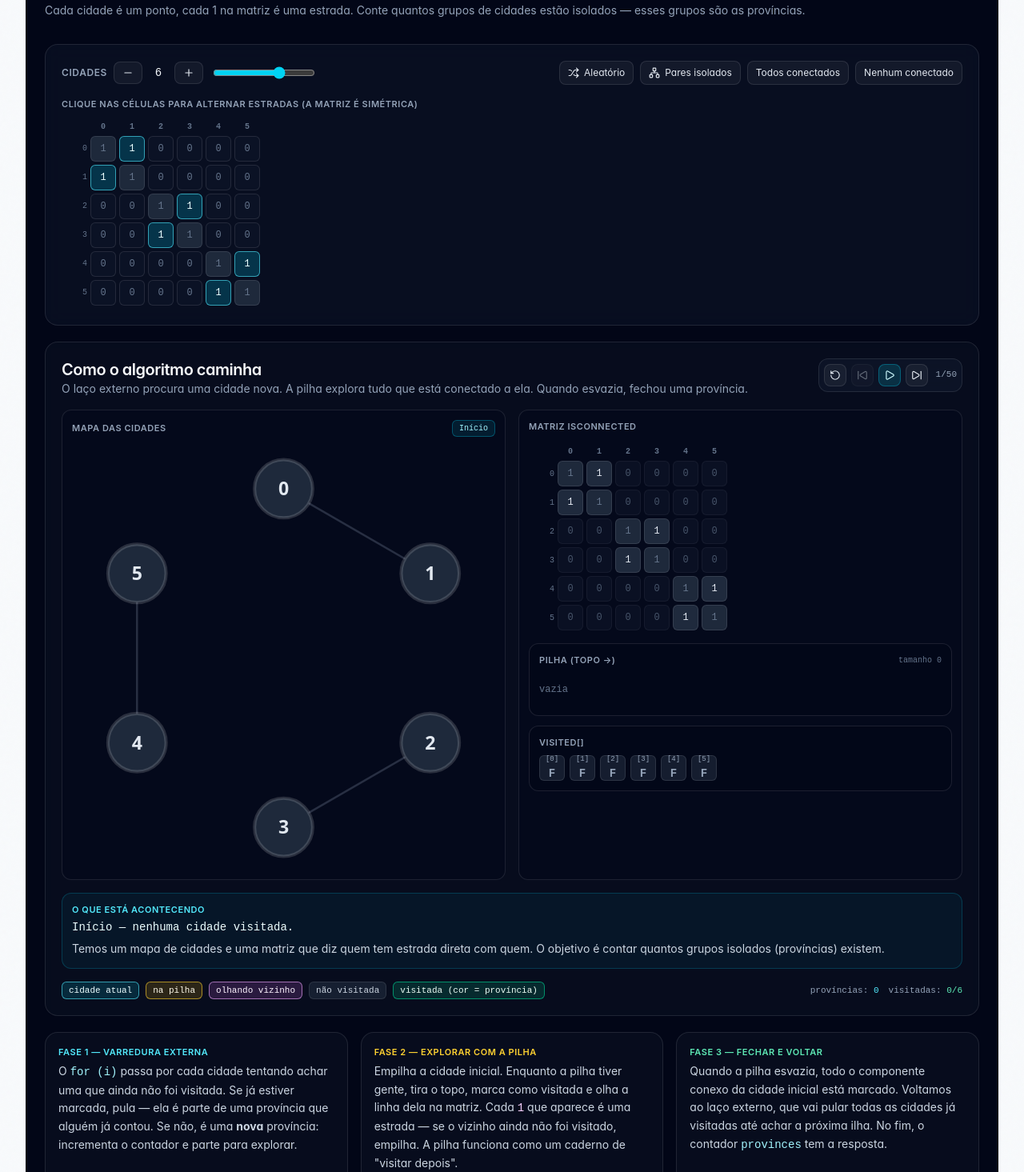
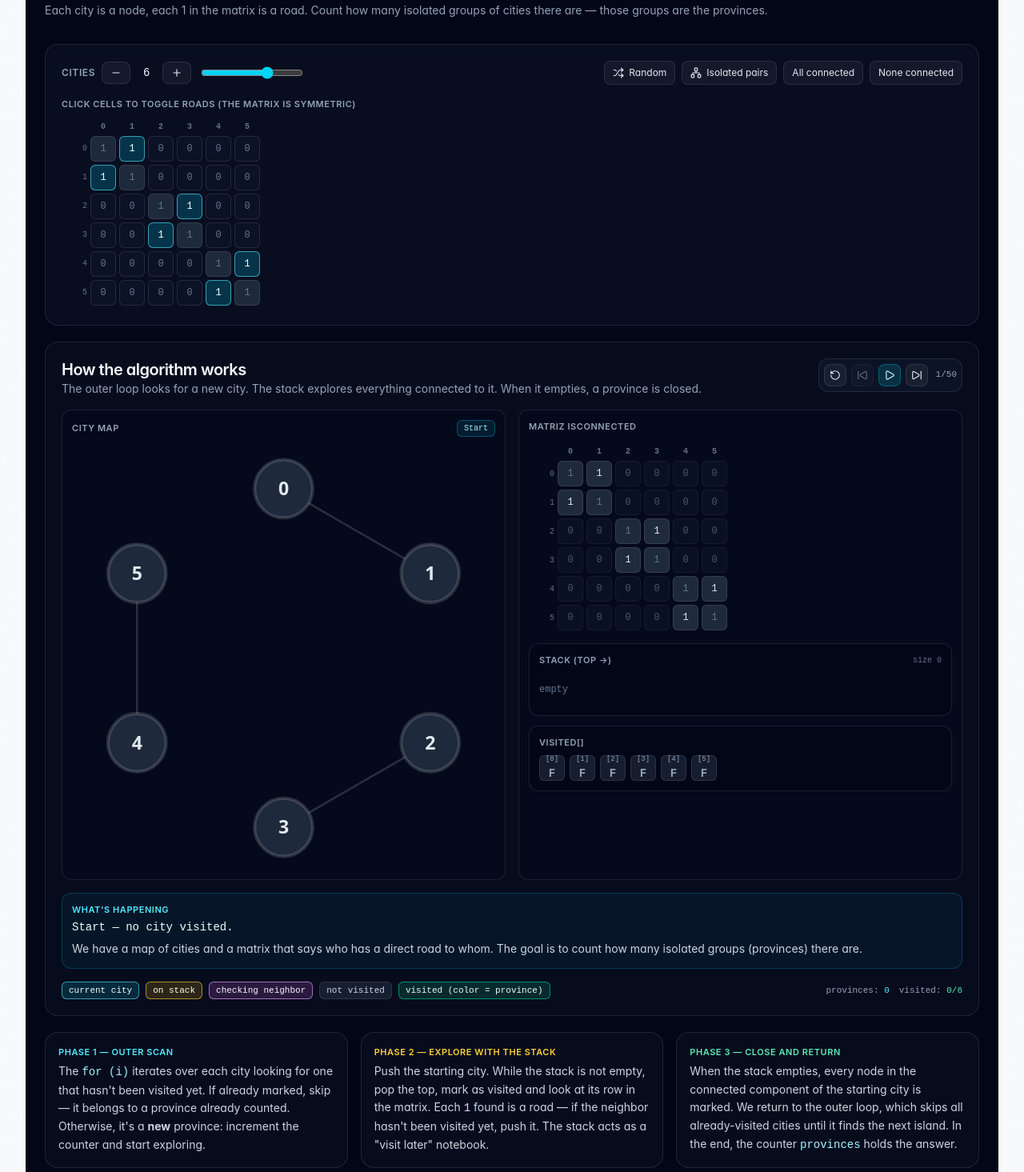
Before and after one commit to rennanribas/rennan-tech-landing, a React (Vite) app: page /provinces in a window 1280 px wide. Shown: the part 165-1630 px from the top of the page at 80% size. Built offline with nearby package versions, Linux system fonts and the light colour scheme.

Commit message:
fix: translated provinces leetcode

```diff
--- a/src/pages/LeetCode.tsx
+++ b/src/pages/LeetCode.tsx
@@ -8,7 +8,6 @@ import {
   Lightbulb,
   Network,
   Sparkles,
-  Timer,
   type LucideIcon,
 } from "lucide-react";
 
--- a/src/pages/Provinces.tsx
+++ b/src/pages/Provinces.tsx
@@ -116,9 +116,9 @@ function buildSnapshots(matrix: number[][]): Snapshot[] {
     scanningJ: null,
     provincesCount: 0,
     phase: "init",
-    note: "Início — nenhuma cidade visitada.",
+    note: "Start — no city visited.",
     explanation:
-      "Temos um mapa de cidades e uma matriz que diz quem tem estrada direta com quem. O objetivo é contar quantos grupos isolados (províncias) existem.",
+      "We have a map of cities and a matrix that says who has a direct road to whom. The goal is to count how many isolated groups (provinces) there are.",
   });
 
   for (let i = 0; i < n; i++) {
@@ -137,8 +137,8 @@ function buildSnapshots(matrix: number[][]): Snapshot[] {
         scanningJ: null,
         provincesCount: provinces,
         phase: "outer",
-        note: `Cidade ${i} já foi visitada — pula.`,
-        explanation: `O laço externo passa pela cidade ${i}, mas ela já foi alcançada por uma busca anterior, então faz parte de uma província já contada.`,
+        note: `City ${i} already visited — skip.`,
+        explanation: `The outer loop reaches city ${i}, but it was already reached by a previous search, so it belongs to an already-counted province.`,
       });
       continue;
     }
@@ -158,8 +158,8 @@ function buildSnapshots(matrix: number[][]): Snapshot[] {
       scanningJ: null,
       provincesCount: provinces,
       phase: "outer",
-      note: `Nova província #${provinces}! Começa em ${i}.`,
-      explanation: `Cidade ${i} ainda não foi visitada — encontramos um novo grupo. Empilhamos ${i} para começar a explorar tudo que está conectado a ela.`,
+      note: `New province #${provinces}! Starting at ${i}.`,
+      explanation: `City ${i} has not been visited yet — we found a new group. We push ${i} to start exploring everything connected to it.`,
     });
 
     const stack = [i];
@@ -186,8 +186,8 @@ function buildSnapshots(matrix: number[][]): Snapshot[] {
           scanningJ: null,
           provincesCount: provinces,
           phase: "pop",
-          note: `Tirou ${city} da pilha — já estava visitada, ignora.`,
-          explanation: `${city} foi empilhada por mais de um vizinho. Quando saiu da pilha, já tinha sido processada, então pulamos.`,
+          note: `Popped ${city} from stack — already visited, skip.`,
+          explanation: `${city} was pushed by more than one neighbor. When it came off the stack, it had already been processed, so we skip.`,
         });
         continue;
       }
@@ -213,8 +213,8 @@ function buildSnapshots(matrix: number[][]): Snapshot[] {
         scanningJ: null,
         provincesCount: provinces,
         phase: "pop",
-        note: `Visita cidade ${city}.`,
-        explanation: `Tirou ${city} do topo da pilha. Marca como visitada e adiciona à província #${provinces}. Agora vamos olhar a linha ${city} da matriz para achar vizinhos diretos.`,
+        note: `Visit city ${city}.`,
+        explanation: `Popped ${city} from the stack top. Mark as visited and add to province #${provinces}. Now we look at row ${city} of the matrix to find direct neighbors.`,
       });
 
       const row = matrix[city]!;
@@ -246,12 +246,12 @@ function buildSnapshots(matrix: number[][]): Snapshot[] {
           scanningJ: j,
           provincesCount: provinces,
           phase: "scan",
-          note: `Olhar matriz[${city}][${j}] = ${row[j]}.`,
+          note: `Check matrix[${city}][${j}] = ${row[j]}.`,
           explanation: hasEdge
             ? visited[j]
-              ? `Há estrada ${city}↔${j}, mas ${j} já foi visitada — não empilha de novo.`
-              : `Há estrada ${city}↔${j} e ${j} ainda não foi visitada — empilha ${j} para visitar depois.`
-            : `Sem estrada direta entre ${city} e ${j} — segue.`,
+              ? `There is a road ${city}↔${j}, but ${j} was already visited — don't push again.`
+              : `There is a road ${city}↔${j} and ${j} has not been visited yet — push ${j} to visit later.`
+            : `No direct road between ${city} and ${j} — continue.`,
         });
 
         if (hasEdge && !visited[j]) {
@@ -276,8 +276,8 @@ function buildSnapshots(matrix: number[][]): Snapshot[] {
             scanningJ: j,
             provincesCount: provinces,
             phase: "scan",
-            note: `Empilha ${j}.`,
-            explanation: `${j} entra no topo da pilha. Vamos visitá-la quando voltarmos ao while.`,
+            note: `Push ${j}.`,
+            explanation: `${j} goes to the top of the stack. We will visit it when we return to the while loop.`,
           });
         }
       }
@@ -304,8 +304,8 @@ function buildSnapshots(matrix: number[][]): Snapshot[] {
       scanningJ: null,
       provincesCount: provinces,
       phase: "done-province",
-      note: `Província #${provinces} fechada: {${provinceMembers.sort((a, b) => a - b).join(", ")}}.`,
-      explanation: `A pilha esvaziou — toda cidade alcançável a partir de ${i} foi marcada. Voltamos ao laço externo para procurar a próxima cidade ainda não visitada.`,
+      note: `Province #${provinces} closed: {${provinceMembers.sort((a, b) => a - b).join(", ")}}.`,
+      explanation: `The stack is empty — every city reachable from ${i} has been marked. We return to the outer loop to find the next unvisited city.`,
     });
   }
 
@@ -328,8 +328,8 @@ function buildSnapshots(matrix: number[][]): Snapshot[] {
     scanningJ: null,
     provincesCount: provinces,
     phase: "done",
-    note: `Fim — ${provinces} província${provinces === 1 ? "" : "s"}.`,
-    explanation: `O laço externo terminou. Cada componente conexo foi descoberto exatamente uma vez, então a resposta é ${provinces}.`,
+    note: `Done — ${provinces} province${provinces === 1 ? "" : "s"}.`,
+    explanation: `The outer loop is done. Each connected component was discovered exactly once, so the answer is ${provinces}.`,
   });
 
   return snapshots;
@@ -603,10 +603,10 @@ function StackView({ stack }: { stack: number[] }) {
     <div className="rounded-xl border border-white/10 bg-slate-950/40 p-3">
       <div className="mb-2 flex items-center justify-between">
         <span className="text-[11px] font-semibold uppercase tracking-wider text-slate-400">
-          Pilha (topo →)
+          Stack (top →)
         </span>
         <span className="font-mono text-[10px] text-slate-500">
-          tamanho {stack.length}
+          size {stack.length}
         </span>
       </div>
       <div className="flex min-h-[40px] flex-wrap items-center gap-1.5">
@@ -619,7 +619,7 @@ function StackView({ stack }: { stack: number[] }) {
               exit={{ opacity: 0 }}
               className="font-mono text-xs text-slate-500"
             >
-              vazia
+              empty
             </motion.span>
           ) : (
             stack.map((city, idx) => (
@@ -783,7 +783,7 @@ function MatrixEditor({
       <div className="flex flex-wrap items-center gap-3">
         <div className="flex items-center gap-2">
           <span className="text-xs font-semibold uppercase tracking-wider text-slate-400">
-            Cidades
+            Cities
           </span>
           <button
             onClick={() => setSize(n - 1)}
@@ -818,14 +818,14 @@ function MatrixEditor({
         <div className="flex flex-wrap items-center gap-2 sm:ml-auto">
           <button onClick={() => onChange(randomMatrix(n))} className={btn}>
             <Shuffle className="h-3.5 w-3.5" />
-            Aleatório
+            Random
           </button>
           <button
             onClick={() => onChange(presetThreeProvinces(n))}
             className={btn}
           >
             <Network className="h-3.5 w-3.5" />
-            Pares isolados
+            Isolated pairs
           </button>
           <button
             onClick={() =>
@@ -837,7 +837,7 @@ function MatrixEditor({
             }
             className={btn}
           >
-            Todos conectados
+            All connected
           </button>
           <button
             onClick={() =>
@@ -849,14 +849,14 @@ function MatrixEditor({
             }
             className={btn}
           >
-            Nenhum conectado
+            None connected
           </button>
         </div>
       </div>
 
       <div>
         <div className="mb-2 text-[11px] font-semibold uppercase tracking-wider text-slate-400">
-          Clique nas células para alternar estradas (a matriz é simétrica)
+          Click cells to toggle roads (the matrix is symmetric)
         </div>
         <div className="overflow-x-auto">
           <table className="border-separate border-spacing-1">
@@ -916,12 +916,12 @@ function MatrixEditor({
 }
 
 const PHASE_LABEL: Record<Snapshot["phase"], string> = {
-  init: "Início",
+  init: "Start",
   outer: "for (i)",
   pop: "stack.pop()",
-  scan: "varrer linha",
-  "done-province": "província fechada",
-  done: "fim",
+  scan: "scan row",
+  "done-province": "province closed",
+  done: "done",
 };
 
 export default function Provinces() {
@@ -957,12 +957,12 @@ export default function Provinces() {
       <div className="mx-auto w-full max-w-7xl px-4 py-8 sm:px-6 sm:py-12">
         <header className="mb-6 sm:mb-8">
           <h1 className="text-2xl font-semibold tracking-tight text-slate-50 sm:text-3xl">
-            Number of Provinces — DFS iterativa com pilha
+            Number of Provinces — Iterative DFS with Stack
           </h1>
           <p className="mt-1 text-sm text-slate-400">
-            Cada cidade é um ponto, cada 1 na matriz é uma estrada. Conte
-            quantos grupos de cidades estão isolados — esses grupos são as
-            províncias.
+            Each city is a node, each 1 in the matrix is a road. Count how many
+            isolated groups of cities there are — those groups are the
+            provinces.
           </p>
         </header>
 
@@ -974,11 +974,12 @@ export default function Provinces() {
           <div className="flex flex-col gap-3 sm:flex-row sm:items-start sm:justify-between">
             <div className="min-w-0">
               <h2 className="text-lg font-semibold text-slate-50 sm:text-xl">
-                Como o algoritmo caminha
+                How the algorithm works
               </h2>
               <p className="text-xs text-slate-400 sm:text-sm">
-                O laço externo procura uma cidade nova. A pilha explora tudo que
-                está conectado a ela. Quando esvazia, fechou uma província.
+                The outer loop looks for a new city. The stack explores
+                everything connected to it. When it empties, a province is
+                closed.
               </p>
             </div>
             <Controls
@@ -1005,7 +1006,7 @@ export default function Provinces() {
             <div className="flex flex-col gap-3 rounded-xl border border-white/10 bg-slate-950/30 p-3">
               <div className="flex items-center justify-between">
                 <span className="text-[11px] font-semibold uppercase tracking-wider text-slate-400">
-                  Mapa das cidades
+                  City map
                 </span>
                 <span className="rounded-md border border-cyan-400/30 bg-cyan-400/10 px-2 py-0.5 font-mono text-[10px] text-cyan-200">
                   {PHASE_LABEL[current.phase]}
@@ -1029,7 +1030,7 @@ export default function Provinces() {
 
           <div className="rounded-xl border border-cyan-400/20 bg-cyan-400/5 p-3">
             <div className="mb-1 flex items-center gap-2 text-[11px] font-semibold uppercase tracking-wider text-cyan-300">
-              <span>O que está acontecendo</span>
+              <span>What's happening</span>
               {current.outerI !== null && (
                 <span className="rounded-md border border-white/10 bg-slate-900/60 px-1.5 py-0.5 font-mono text-[10px] text-slate-300">
                   i = {current.outerI}
@@ -1057,28 +1058,28 @@ export default function Provinces() {
           <div className="flex flex-wrap items-center justify-between gap-3">
             <div className="flex flex-wrap gap-2 text-[11px]">
               <span className="inline-flex items-center gap-1.5 rounded-md border border-cyan-300/60 bg-cyan-400/15 px-2 py-0.5 text-cyan-50">
-                <span className="font-mono">cidade atual</span>
+                <span className="font-mono">current city</span>
               </span>
               <span className="inline-flex items-center gap-1.5 rounded-md border border-amber-300/60 bg-amber-400/15 px-2 py-0.5 text-amber-50">
-                <span className="font-mono">na pilha</span>
+                <span className="font-mono">on stack</span>
               </span>
               <span className="inline-flex items-center gap-1.5 rounded-md border border-fuchsia-300/60 bg-fuchsia-400/15 px-2 py-0.5 text-fuchsia-50">
-                <span className="font-mono">olhando vizinho</span>
+                <span className="font-mono">checking neighbor</span>
               </span>
               <span className="inline-flex items-center gap-1.5 rounded-md border border-white/10 bg-slate-800/70 px-2 py-0.5 text-slate-300">
-                <span className="font-mono">não visitada</span>
+                <span className="font-mono">not visited</span>
               </span>
               <span className="inline-flex items-center gap-1.5 rounded-md border border-emerald-400/60 bg-emerald-400/15 px-2 py-0.5 text-emerald-50">
-                <span className="font-mono">visitada (cor = província)</span>
+                <span className="font-mono">visited (color = province)</span>
               </span>
             </div>
             <div className="flex gap-3 font-mono text-[11px] text-slate-400">
               <span>
-                províncias:{" "}
+                provinces:{" "}
                 <span className="text-cyan-300">{current.provincesCount}</span>
               </span>
               <span>
-                visitadas:{" "}
+                visited:{" "}
                 <span className="text-emerald-300">
                   {current.visited.filter(Boolean).length}/{matrix.length}
                 </span>
@@ -1090,38 +1091,39 @@ export default function Provinces() {
         <div className="mt-5 grid grid-cols-1 gap-4 lg:grid-cols-3">
           <div className="rounded-2xl border border-white/10 bg-slate-900/40 p-4">
             <div className="mb-1 text-[11px] font-semibold uppercase tracking-wider text-cyan-300">
-              Fase 1 — varredura externa
+              Phase 1 — outer scan
             </div>
             <p className="text-xs leading-relaxed text-slate-300 sm:text-sm">
-              O <span className="font-mono text-cyan-200">for (i)</span> passa
-              por cada cidade tentando achar uma que ainda não foi visitada. Se
-              já estiver marcada, pula — ela é parte de uma província que alguém
-              já contou. Se não, é uma <strong>nova</strong> província:
-              incrementa o contador e parte para explorar.
+              The <span className="font-mono text-cyan-200">for (i)</span>{" "}
+              iterates over each city looking for one that hasn't been visited
+              yet. If already marked, skip — it belongs to a province already
+              counted. Otherwise, it's a <strong>new</strong> province:
+              increment the counter and start exploring.
             </p>
           </div>
           <div className="rounded-2xl border border-white/10 bg-slate-900/40 p-4">
             <div className="mb-1 text-[11px] font-semibold uppercase tracking-wider text-amber-300">
-              Fase 2 — explorar com a pilha
+              Phase 2 — explore with the stack
             </div>
             <p className="text-xs leading-relaxed text-slate-300 sm:text-sm">
-              Empilha a cidade inicial. Enquanto a pilha tiver gente, tira o
-              topo, marca como visitada e olha a linha dela na matriz. Cada{" "}
-              <span className="font-mono text-fuchsia-200">1</span> que aparece
-              é uma estrada — se o vizinho ainda não foi visitado, empilha. A
-              pilha funciona como um caderno de "visitar depois".
+              Push the starting city. While the stack is not empty, pop the top,
+              mark as visited and look at its row in the matrix. Each{" "}
+              <span className="font-mono text-fuchsia-200">1</span> found is a
+              road — if the neighbor hasn't been visited yet, push it. The stack
+              acts as a "visit later" notebook.
             </p>
           </div>
           <div className="rounded-2xl border border-white/10 bg-slate-900/40 p-4">
             <div className="mb-1 text-[11px] font-semibold uppercase tracking-wider text-emerald-300">
-              Fase 3 — fechar e voltar
+              Phase 3 — close and return
             </div>
             <p className="text-xs leading-relaxed text-slate-300 sm:text-sm">
-              Quando a pilha esvazia, todo o componente conexo da cidade inicial
-              está marcado. Voltamos ao laço externo, que vai pular todas as
-              cidades já visitadas até achar a próxima ilha. No fim, o contador{" "}
-              <span className="font-mono text-cyan-200">provinces</span> tem a
-              resposta.
+              When the stack empties, every node in the connected component of
+              the starting city is marked. We return to the outer loop, which
+              skips all already-visited cities until it finds the next island.
+              In the end, the counter{" "}
+              <span className="font-mono text-cyan-200">provinces</span> holds
+              the answer.
             </p>
           </div>
         </div>
```
